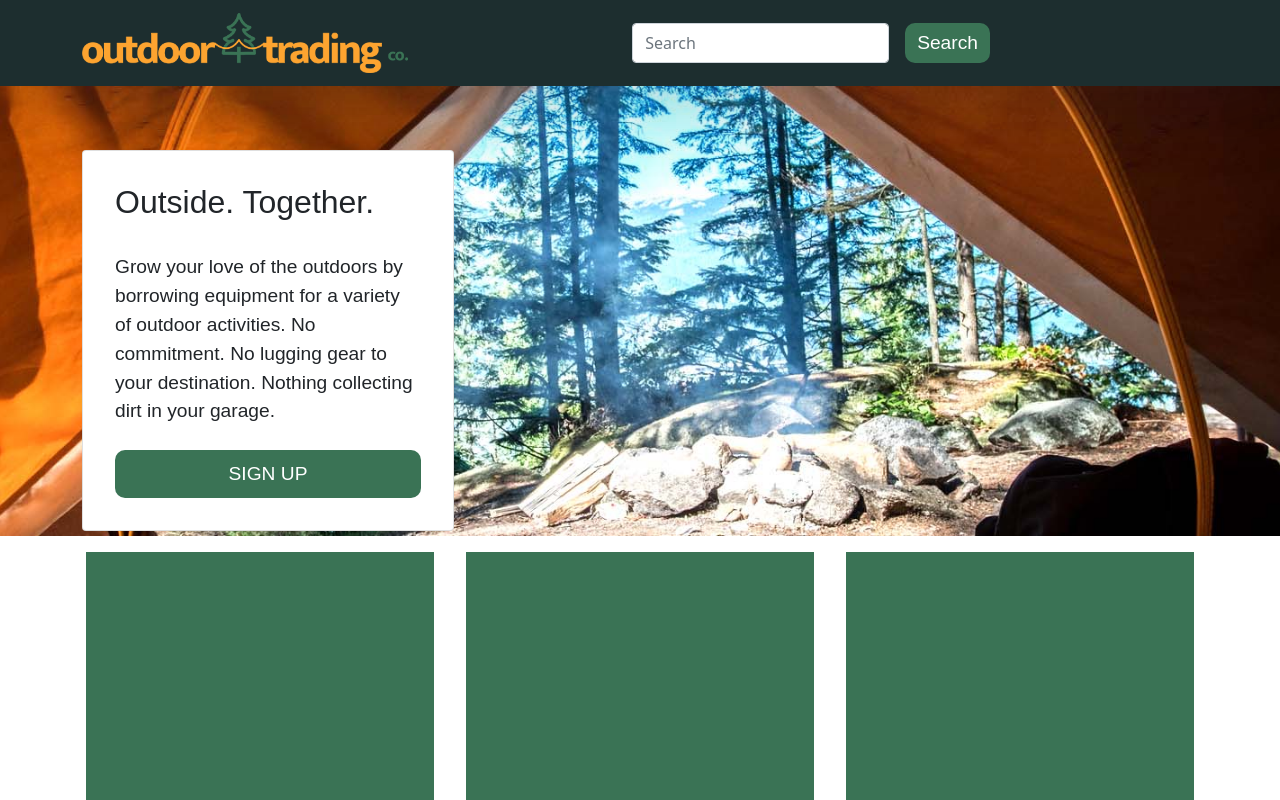
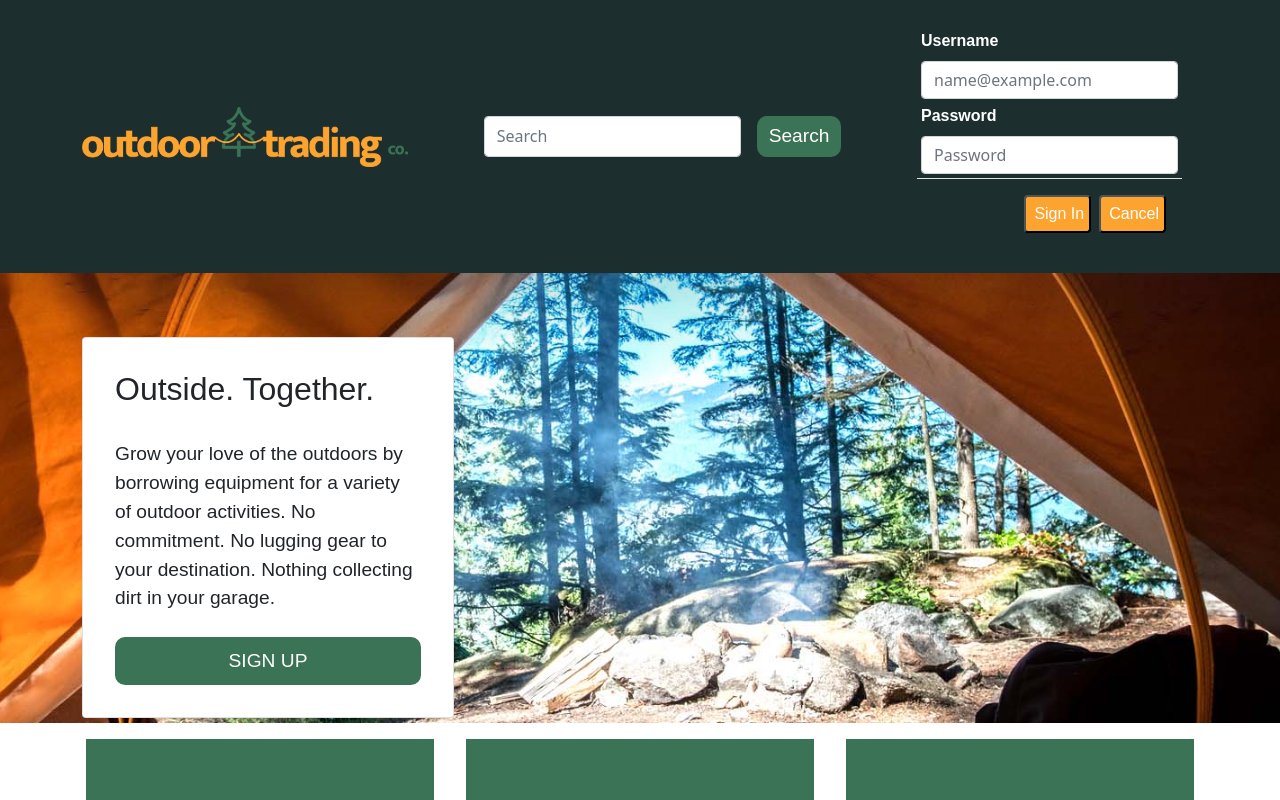
Before and after one commit to NeedaMehmud/outdoor-trading-co, a React (Create React App) app in the folder client/: page / in a window 1280 px wide. Both pictures are taken after a click on the button "Sign In". Shown: the top 800 px of the page. Built offline with nearby package versions, Linux system fonts and the light colour scheme; a web font is replaced by a local one.

Commit message:
reverted changes to login

```diff
--- a/client/src/components/Login.js
+++ b/client/src/components/Login.js
@@ -1,73 +1,63 @@
+
 import Modal from "react-bootstrap/Modal";
 import "../style/Login.css";
 import React from "react";
 
 const Login = () => {
+    const [isOpen, setIsOpen] = React.useState(false);
+    const showModal = () => {
+        setIsOpen(true);
+    };
+    const hideModal = () => {
+        setIsOpen(false);
+    };
     return (
-        // <form>
-        //     <div className="form-group">
-        //         <label>Email address</label>
-        //         <input type="email" className="form-control" placeholder="Enter email" />
-        //     </div>
-
-        //     <div className="form-group">
-        //         <label>Password</label>
-        //         <input type="password" className="form-control" placeholder="Enter password" />
-        //     </div>
-
-        //     <div className="form-group">
-        //         <div className="custom-control custom-checkbox">
-        //             <input type="checkbox" className="custom-control-input" id="customCheck1" />
-        //             <label className="custom-control-label" htmlFor="customCheck1">Remember me</label>
-        //         </div>
-        //     </div>
-        //     <div class="d-grid gap-2 d-md-flex justify-content-md-end">
-        //         <button className="btn btn-secondary" type="submit">Submit</button>
-        //         <p className="forgot-password text-right">
-        //             Forgot <a href="#">password?</a>
-        //         </p>
-        //     </div>
-        // </form>
-
-        <div className="modal fade" id="exampleModal" tabindex="-1" role="dialog" aria-labelledby="exampleModalLabel" aria-hidden="true">
-            <div className="modal-dialog" role="document">
-                <div className="modal-content">
-                    <div className="modal-header">
-                        <h5 className="modal-title" id="exampleModalLabel">Sign In</h5>
-                        <button type="button" class="close" data-dismiss="modal" aria-label="Close">
-                            <span aria-hidden="true">&times;</span>
-                        </button>
+        <Modal.Body>
+            <div className="login">
+                <div className="login-triangle"></div>
+                <form className="login-container">
+                    <div className="m-1">
+                        <label for="exampleFormControlInput1" className="form-label">
+                            <b className="text-white">Username</b>
+                        </label>
+                        <input
+                            type="email"
+                            className="form-control"
+                            id="exampleFormControlInput1"
+                            placeholder="name@example.com"
+                        />
                     </div>
-                    <div className="modal-body">
-                        <div className="form-group">
-                            <label>Email address</label>
-                            <input type="email" className="form-control" placeholder="Enter email" />
-                        </div>
-
-                        <div className="form-group">
-                            <label>Password</label>
-                            <input type="password" className="form-control" placeholder="Enter password" />
-                        </div>
-
-                        <div className="form-group">
-                            <div className="custom-control custom-checkbox">
-                                <input type="checkbox" className="custom-control-input" id="customCheck1" />
-                                <label className="custom-control-label" htmlFor="customCheck1">Remember me</label>
-                            </div>
-                        </div>
-                        <div class="d-grid gap-2 d-md-flex justify-content-md-end">
-                        </div>
-                        <div className="modal-footer">
-                            <button type="button" className="btn btn-secondary" data-dismiss="modal">Close</button>
-                            <button type="submit" className="btn btn-secondary" >Submit</button>
-                        </div>
+                    <div className="m-1">
+                        <label for="exampleFormControlInput2" className="form-label">
+                            <b className="text-white">Password</b>
+                        </label>
+                        <input
+                            type="email"
+                            className="form-control"
+                            id="exampleFormControlInput2"
+                            placeholder="Password"
+                        />
                     </div>
-                </div>
+                    <Modal.Footer>
+                        <button
+                            onClick={showModal}
+                            type="submit"
+                            className="text-center rounded signin-button"
+                        >
+                            Sign In
+            </button>
+                        <Modal show={isOpen} onHide={hideModal} />
+                        <button
+                            className="text-center rounded signin-button"
+                            onClick={hideModal}
+                        >
+                            Cancel
+            </button>
+                    </Modal.Footer>
+                </form>
             </div>
-        </div>
-
+        </Modal.Body>
     );
-
-}
+};
 
 export default Login;
```
